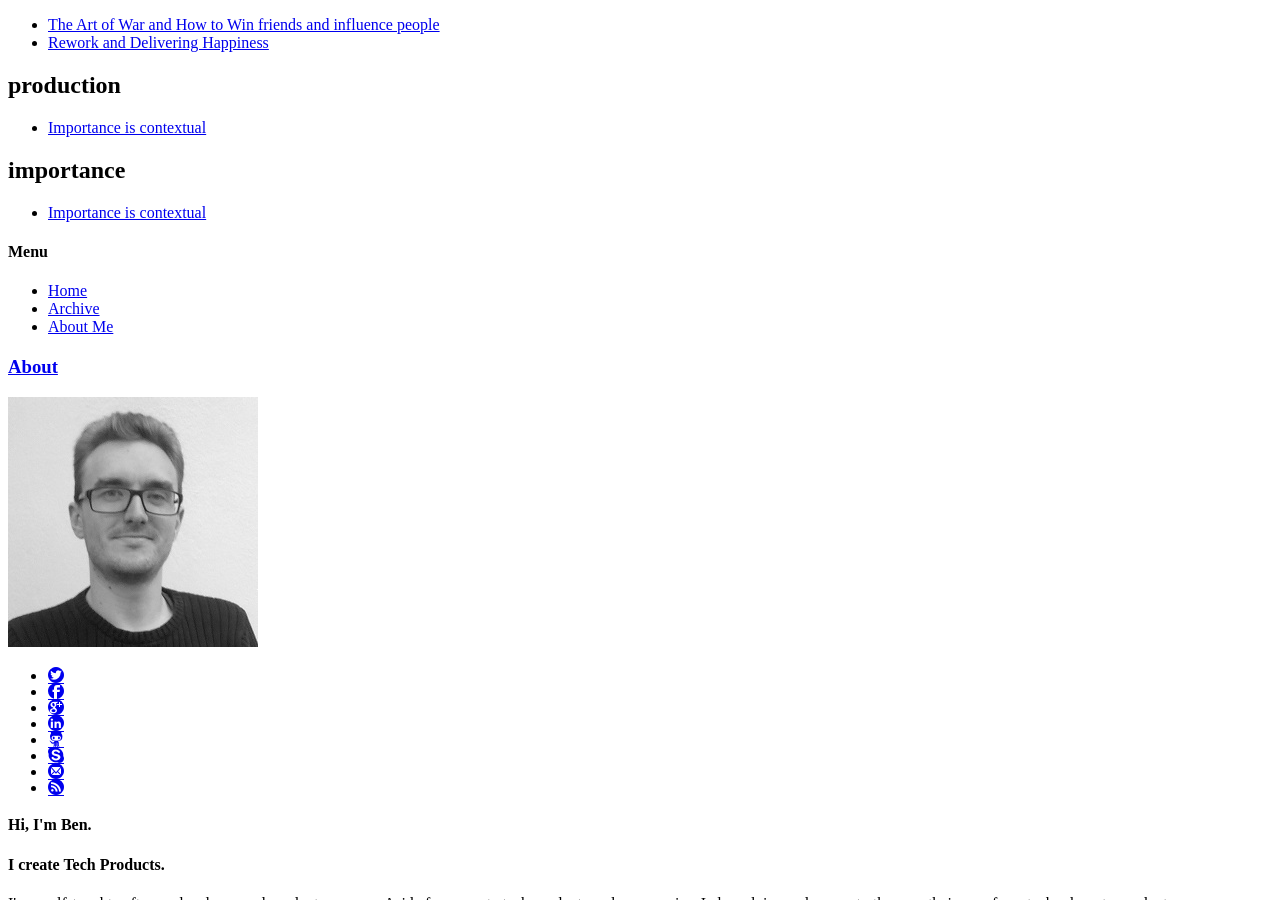
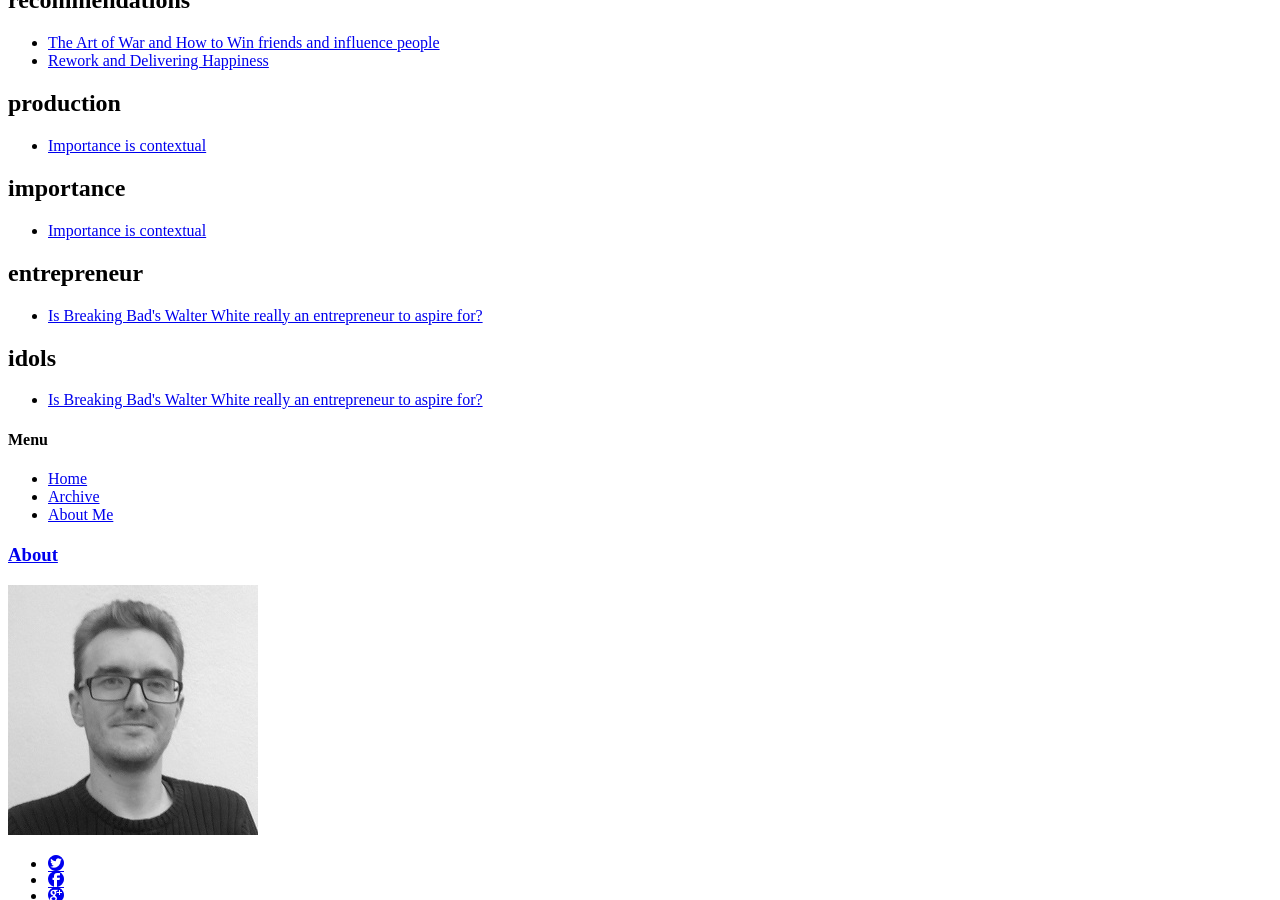
Before and after one commit to gnunicorn/blog, a Jekyll site: the page built from tags.html, in a window 1280 px wide and 900 px high, scrolled down 11687 px. Built offline with Jekyll 4.4.1, drawn with Linux system fonts in a browser that asks for light colours; nearby versions of some CDN libraries; some of the changed text lies outside the part shown.

Commit message:
publish post

```diff
--- a/_drafts/is-walter-white-really-an-entrepreneur-to-aspire-to.md
+++ b/_posts/2013-10-12-is-breaking-bads-walter-white-really-an-entrepreneur-to-aspire-for.md
@@ -1,6 +1,6 @@
 ---
 layout: post
-title: "Is Breaking Bad's Walter White really an aspiring entrepreneur?"
+title: "Is Breaking Bad's Walter White really an entrepreneur to aspire for?"
 description: "As a series junkie I am of course a big fan of [Breaking Bad](http://en.wikipedia.org/wiki/Breaking_Bad), the characters, the story telling, just brilliant. But even more interesting than the series itself is what is currently going on in its after math in popular and business media. Revealing the real art piece and criticism on the zeitgeist the character Walter White truly resembles.
 "
 tags: ["entrepreneur", "thoughts", "idols"]
```
